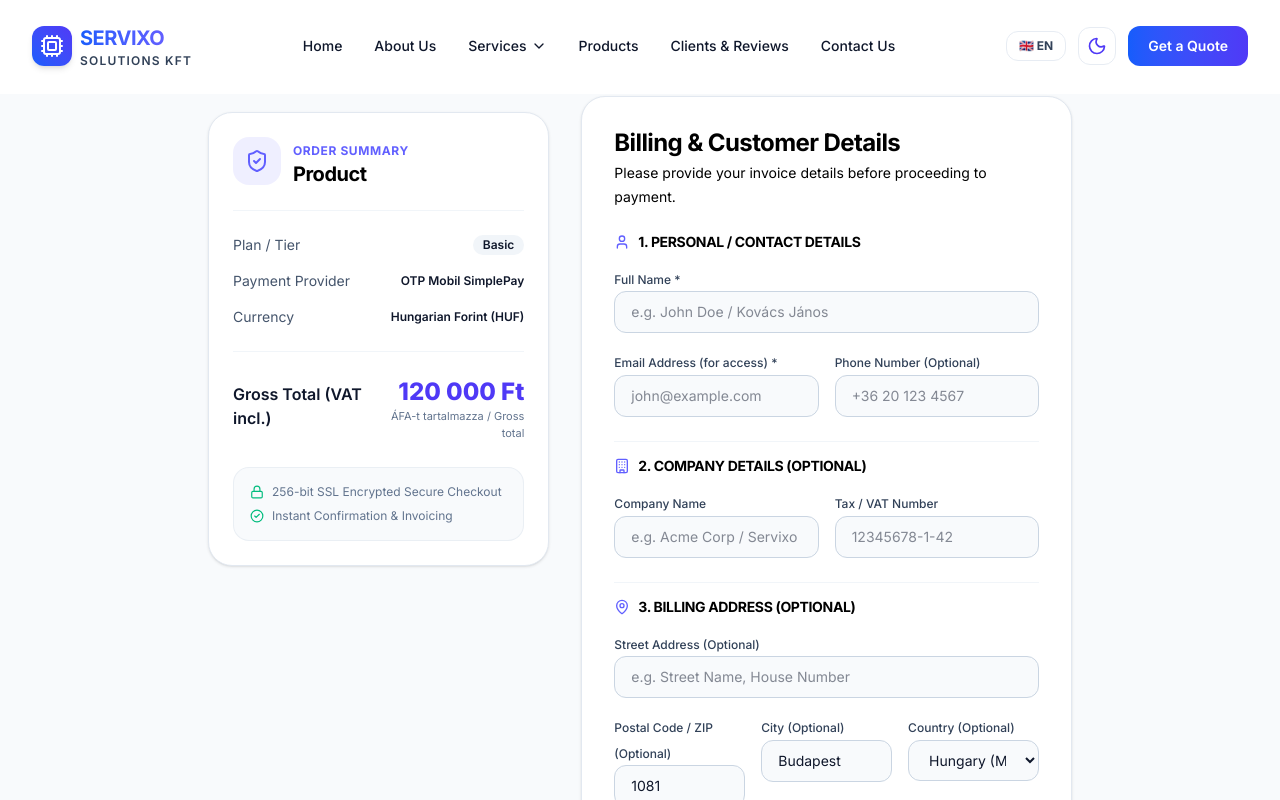
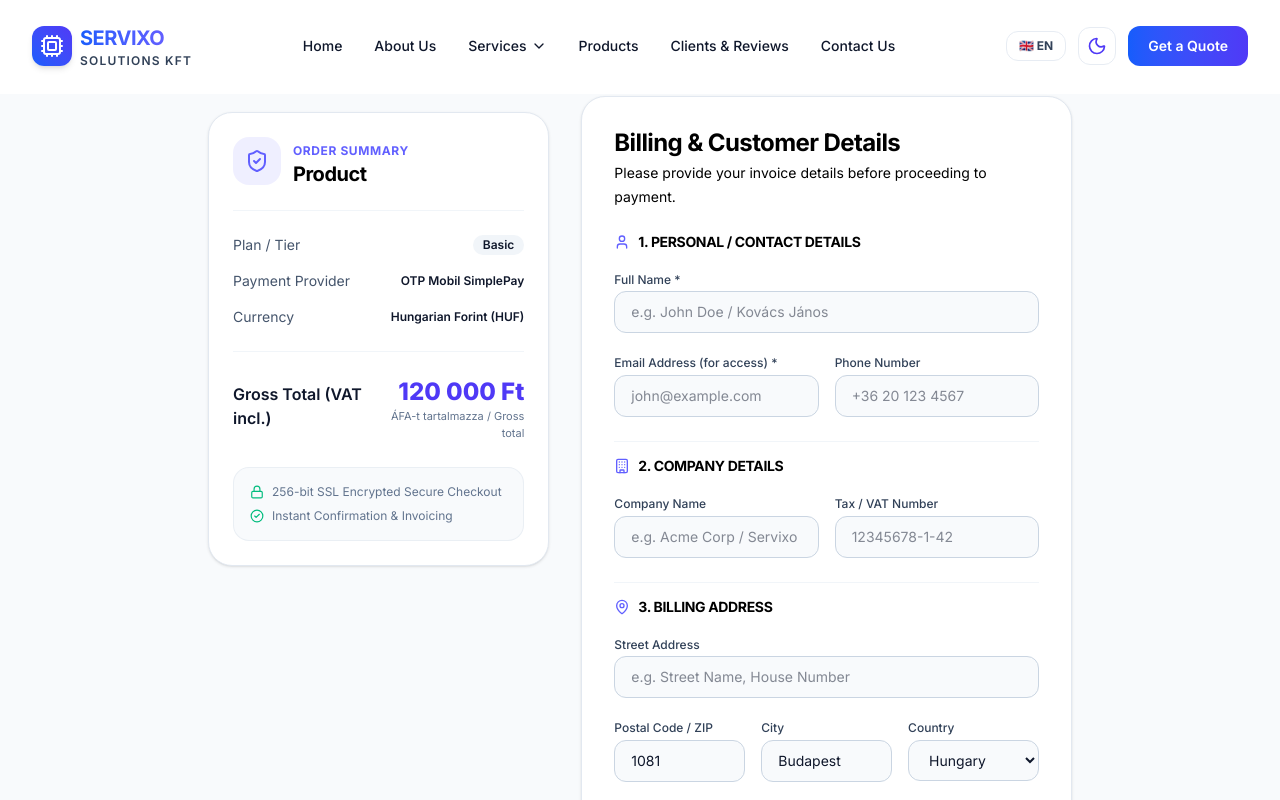
Before and after one commit to cmtimran/ServixoSolutionsKFTWeb, a Next.js app: page /checkout/simplepay-pay in a window 1280 px wide. Shown: the top 800 px of the page. Built offline with nearby package versions, Linux system fonts and the light colour scheme; no server answers.

Commit message:
feat: clean up optional labels (only * for required) and add worldwide country list

```diff
--- a/src/app/checkout/simplepay-pay/page.tsx
+++ b/src/app/checkout/simplepay-pay/page.tsx
@@ -244,7 +244,7 @@ function SimplePayContent() {
               </div>
             </div>
 
-            {/* Billing Address (Optional) */}
+            {/* Billing Address */}
             <div className="space-y-4 pt-4 border-t border-slate-100 dark:border-slate-800">
               <h3 className="text-sm font-bold uppercase tracking-wider text-slate-700 dark:text-slate-300 flex items-center gap-2">
                 <MapPin className="w-4 h-4 text-indigo-500" />
@@ -286,7 +286,7 @@ function SimplePayContent() {
                     type="text"
                     value={formData.billingCity}
                     onChange={(e) => setFormData({ ...formData, billingCity: e.target.value })}
-                    placeholder="Budapest"
+                    placeholder="Budapest / Dhaka / London..."
                     className="w-full bg-slate-50 dark:bg-slate-950 border border-slate-300 dark:border-slate-700 rounded-xl px-4 py-2.5 text-sm text-slate-900 dark:text-white focus:outline-none focus:border-indigo-500"
                   />
                 </div>
@@ -300,13 +300,46 @@ function SimplePayContent() {
                     onChange={(e) => setFormData({ ...formData, billingCountry: e.target.value })}
                     className="w-full bg-slate-50 dark:bg-slate-950 border border-slate-300 dark:border-slate-700 rounded-xl px-4 py-2.5 text-sm text-slate-900 dark:text-white focus:outline-none focus:border-indigo-500"
                   >
-                    <option value="HU">Hungary (Magyarország)</option>
-                    <option value="DE">Germany (Deutschland)</option>
-                    <option value="AT">Austria (Österreich)</option>
-                    <option value="RO">Romania</option>
-                    <option value="SK">Slovakia</option>
+                    <option value="HU">Hungary</option>
+                    <option value="BD">Bangladesh</option>
                     <option value="US">United States</option>
                     <option value="GB">United Kingdom</option>
+                    <option value="DE">Germany</option>
+                    <option value="AT">Austria</option>
+                    <option value="FR">France</option>
+                    <option value="IT">Italy</option>
+                    <option value="ES">Spain</option>
+                    <option value="NL">Netherlands</option>
+                    <option value="BE">Belgium</option>
+                    <option value="CH">Switzerland</option>
+                    <option value="SE">Sweden</option>
+                    <option value="NO">Norway</option>
+                    <option value="DK">Denmark</option>
+                    <option value="FI">Finland</option>
+                    <option value="PL">Poland</option>
+                    <option value="CZ">Czech Republic</option>
+                    <option value="SK">Slovakia</option>
+                    <option value="RO">Romania</option>
+                    <option value="BG">Bulgaria</option>
+                    <option value="GR">Greece</option>
+                    <option value="PT">Portugal</option>
+                    <option value="IE">Ireland</option>
+                    <option value="CA">Canada</option>
+                    <option value="AU">Australia</option>
+                    <option value="NZ">New Zealand</option>
+                    <option value="AE">United Arab Emirates</option>
+                    <option value="SA">Saudi Arabia</option>
+                    <option value="QA">Qatar</option>
+                    <option value="SG">Singapore</option>
+                    <option value="MY">Malaysia</option>
+                    <option value="IN">India</option>
+                    <option value="PK">Pakistan</option>
+                    <option value="JP">Japan</option>
+                    <option value="KR">South Korea</option>
+                    <option value="CN">China</option>
+                    <option value="BR">Brazil</option>
+                    <option value="MX">Mexico</option>
+                    <option value="ZA">South Africa</option>
                   </select>
                 </div>
               </div>
--- a/src/context/LanguageContext.tsx
+++ b/src/context/LanguageContext.tsx
@@ -51,15 +51,15 @@ const translations: Record<Language, Record<string, string>> = {
     'checkout.section_1': '1. Personal / Contact Details',
     'checkout.full_name': 'Full Name *',
     'checkout.email': 'Email Address (for access) *',
-    'checkout.phone': 'Phone Number (Optional)',
-    'checkout.section_2': '2. Company Details (Optional)',
+    'checkout.phone': 'Phone Number',
+    'checkout.section_2': '2. Company Details',
     'checkout.company_name': 'Company Name',
     'checkout.tax_number': 'Tax / VAT Number',
-    'checkout.section_3': '3. Billing Address (Optional)',
-    'checkout.address': 'Street Address (Optional)',
-    'checkout.zip': 'Postal Code / ZIP (Optional)',
-    'checkout.city': 'City (Optional)',
-    'checkout.country': 'Country (Optional)',
+    'checkout.section_3': '3. Billing Address',
+    'checkout.address': 'Street Address',
+    'checkout.zip': 'Postal Code / ZIP',
+    'checkout.city': 'City',
+    'checkout.country': 'Country',
     'checkout.declaration_title': 'Data Transfer Declaration',
     'checkout.declaration_text': 'I acknowledge that the personal data stored in the user database of servixosolutionskft.com by Servixo Solutions Kft. (1081 Budapest, Rákóczi út 63.) as data controller will be transferred to OTP Mobil Kft. (1143 Budapest, Hungária krt. 17-19.) as data processor.',
     'checkout.declaration_privacy_link': 'View SimplePay Privacy Policy',
@@ -120,15 +120,15 @@ const translations: Record<Language, Record<string, string>> = {
     'checkout.section_1': '1. Személyes / Kapcsolattartó adatok',
     'checkout.full_name': 'Teljes név *',
     'checkout.email': 'E-mail cím (hozzáféréshez) *',
-    'checkout.phone': 'Telefonszám (Opcionális)',
-    'checkout.section_2': '2. Céges adatok (Opcionális)',
+    'checkout.phone': 'Telefonszám',
+    'checkout.section_2': '2. Céges adatok',
     'checkout.company_name': 'Cégnév',
     'checkout.tax_number': 'Adószám',
-    'checkout.section_3': '3. Számlázási cím (Opcionális)',
-    'checkout.address': 'Utca, házszám (Opcionális)',
-    'checkout.zip': 'Irányítószám (Opcionális)',
-    'checkout.city': 'Város (Opcionális)',
-    'checkout.country': 'Ország (Opcionális)',
+    'checkout.section_3': '3. Számlázási cím',
+    'checkout.address': 'Utca, házszám',
+    'checkout.zip': 'Irányítószám',
+    'checkout.city': 'Város',
+    'checkout.country': 'Ország',
     'checkout.declaration_title': 'Adattovábbítási nyilatkozat',
     'checkout.declaration_text': 'Tudomásul veszem, hogy a Servixo Solutions Kft. (1081 Budapest, Rákóczi út 63.) adatkezelő által a(z) servixosolutionskft.com felhasználói adatbázisában tárolt alábbi személyes adataim átadásra kerülnek az OTP Mobil Kft. (1143 Budapest, Hungária krt. 17-19.), mint adatfeldolgozó részére.',
     'checkout.declaration_privacy_link': 'SimplePay Adatkezelési tájékoztató megtekintése',
```
